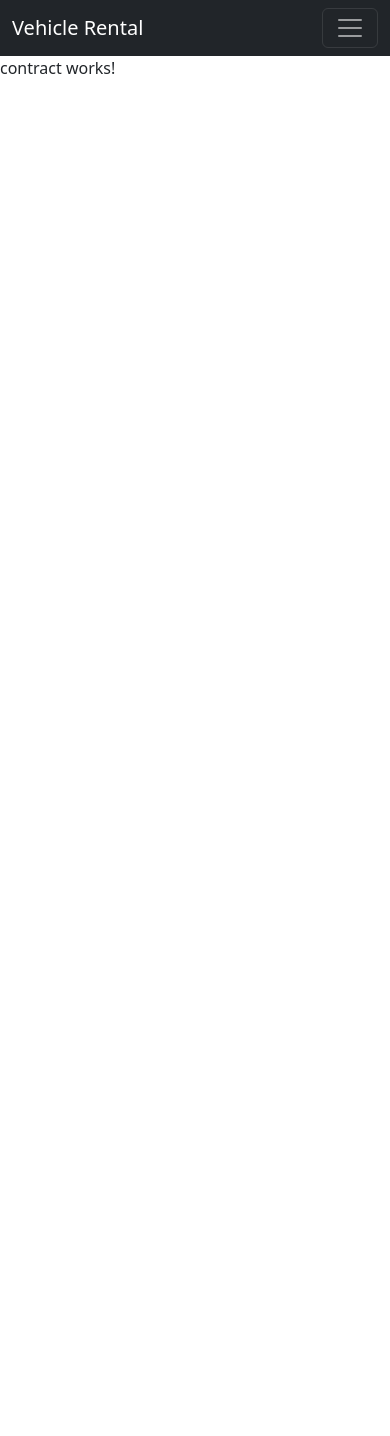
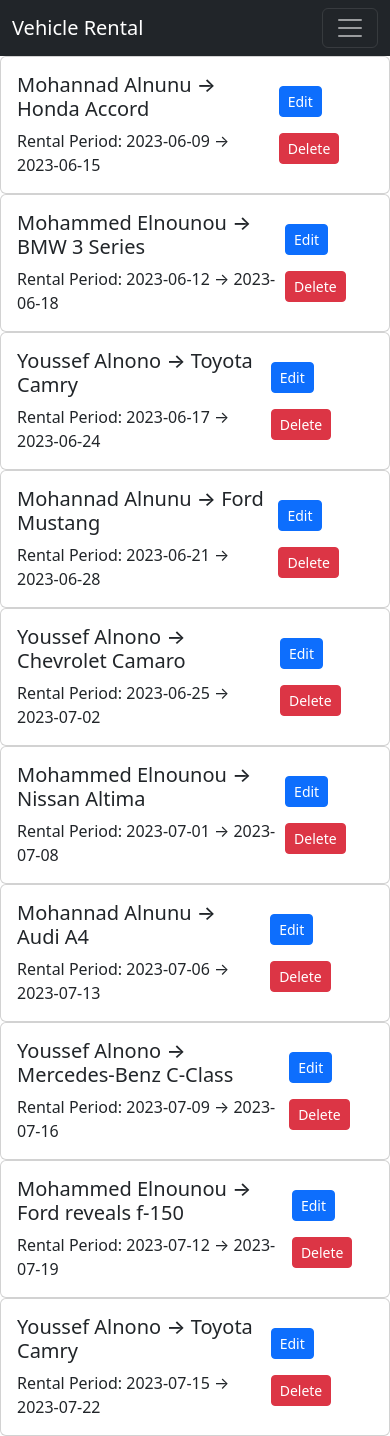
Before and after one commit to Mohanad-ALNUNU/RentingCarsFront, an Angular app: page /contract in a window 390 px wide. Before the commit the page ends 844 px from the top, so only its background shows below. Built offline with nearby package versions, Linux system fonts and the light colour scheme.

Commit message:
fix: render all dialogs responsive

```diff
--- a/package.json
+++ b/package.json
@@ -20,6 +20,7 @@
     "@angular/platform-browser": "^16.0.0",
     "@angular/platform-browser-dynamic": "^16.0.0",
     "@angular/router": "^16.0.0",
+    "@fortawesome/fontawesome-free": "^6.4.0",
     "bootstrap": "^5.2.3",
     "rxjs": "~7.8.0",
     "tslib": "^2.3.0",
--- a/src/app/add-customer-dialog/add-customer-dialog.component.css
+++ b/src/app/add-customer-dialog/add-customer-dialog.component.css
@@ -1,6 +1,57 @@
-.custom-dialog-container {
+
+.dialog-overlay {
+  display: block;
+  position: fixed;
+  z-index: 1050;
+  top: 10%;
+  left: 40%;
+  overflow: hidden;
+  outline: 0;
+}
+
+.dialog-content {
   position: relative;
-  top: 50%;
-  left: 50%;
-  transform: translate(-50%, -50%);
+  width: auto;
+  margin: 0.5rem;
+  pointer-events: none;
+  position: relative;
+  display: flex;
+  flex-direction: column;
+  pointer-events: auto;
+  background-color: #fff;
+  background-clip: padding-box;
+  border: 1px solid rgba(0, 0, 0, 0.2);
+  border-radius: 0.3rem;
+  outline: 0;
 }
+
+@media (max-width: 600px)
+{
+
+  .dialog-overlay {
+    width: 300px;
+    display: block;
+    position: fixed;
+    z-index: 1050;
+    top: 10%;
+    left: 10%;
+    overflow: hidden;
+    outline: 0;
+  }
+
+  .dialog-content {
+    position: relative;
+    width: auto;
+    margin: 0.5rem;
+    pointer-events: none;
+    position: relative;
+    display: flex;
+    flex-direction: column;
+    pointer-events: auto;
+    background-color: #fff;
+    background-clip: padding-box;
+    border: 1px solid rgba(0, 0, 0, 0.2);
+    border-radius: 0.3rem;
+    outline: 0;
+  }
+}
--- a/src/app/add-customer-dialog/add-customer-dialog.component.ts
+++ b/src/app/add-customer-dialog/add-customer-dialog.component.ts
@@ -28,7 +28,7 @@
         console.error('Failed to create customer:', error);
       }
     );
-    this.dialogRef.close();
+    this.dialogRef.close(true);
   }
 
   closeDialog() {
--- a/src/app/contract/contract.component.html
+++ b/src/app/contract/contract.component.html
@@ -1 +1,139 @@
-<p>contract works!</p>
+<!-- Card 1 -->
+<div class="card">
+  <div class="card-body d-flex align-items-center justify-content-between">
+    <div>
+      <h5 class="card-title">Mohannad Alnunu <span class="arrow">&rarr;</span> Honda Accord</h5>
+      <p class="card-text">Rental Period: 2023-06-09 <span class="arrow">&rarr;</span> 2023-06-15</p>
+    </div>
+    <div>
+      <button class="btn btn-primary btn-sm m-2"><i class="fas fa-edit"></i>Edit</button>
+      <button class="btn btn-danger btn-sm m-2"><i class="fas fa-trash-alt"></i>Delete</button>
+    </div>
+  </div>
+</div>
+
+<!-- Card 2 -->
+<div class="card">
+  <div class="card-body d-flex align-items-center justify-content-between">
+    <div>
+      <h5 class="card-title">Mohammed Elnounou <span class="arrow">&rarr;</span> BMW 3 Series</h5>
+      <p class="card-text">Rental Period: 2023-06-12 <span class="arrow">&rarr;</span> 2023-06-18</p>
+    </div>
+    <div>
+      <button class="btn btn-primary btn-sm m-2"><i class="fas fa-edit"></i>Edit</button>
+      <button class="btn btn-danger btn-sm m-2"><i class="fas fa-trash-alt"></i>Delete</button>
+    </div>
+  </div>
+</div>
+
+<!-- Card 3 -->
+<div class="card">
+  <div class="card-body d-flex align-items-center justify-content-between">
+    <div>
+      <h5 class="card-title">Youssef Alnono <span class="arrow">&rarr;</span> Toyota Camry</h5>
+      <p class="card-text">Rental Period: 2023-06-17 <span class="arrow">&rarr;</span> 2023-06-24</p>
+    </div>
+    <div>
+      <button class="btn btn-primary btn-sm m-2"><i class="fas fa-edit"></i>Edit</button>
+      <button class="btn btn-danger btn-sm m-2"><i class="fas fa-trash-alt"></i>Delete</button>
+    </div>
+  </div>
+</div>
+
+<!-- Card 4 -->
+<div class="card">
+  <div class="card-body d-flex align-items-center justify-content-between">
+    <div>
+      <h5 class="card-title">Mohannad Alnunu <span class="arrow">&rarr;</span> Ford Mustang</h5>
+      <p class="card-text">Rental Period: 2023-06-21 <span class="arrow">&rarr;</span> 2023-06-28</p>
+    </div>
+    <div>
+      <button class="btn btn-primary btn-sm m-2"><i class="fas fa-edit"></i>Edit</button>
+      <button class="btn btn-danger btn-sm m-2"><i class="fas fa-trash-alt"></i>Delete</button>
+    </div>
+  </div>
+</div>
+
+<!-- Card 5 -->
+<div class="card">
+  <div class="card-body d-flex align-items-center justify-content-between">
+    <div>
+      <h5 class="card-title">Youssef Alnono <span class="arrow">&rarr;</span> Chevrolet Camaro</h5>
+      <p class="card-text">Rental Period: 2023-06-25 <span class="arrow">&rarr;</span> 2023-07-02</p>
+    </div>
+    <div>
+      <button class="btn btn-primary btn-sm m-2"><i class="fas fa-edit"></i>Edit</button>
+      <button class="btn btn-danger btn-sm m-2"><i class="fas fa-trash-alt"></i>Delete</button>
+    </div>
+  </div>
+</div>
+
+<!-- Card 6 -->
+<div class="card">
+  <div class="card-body d-flex align-items-center justify-content-between">
+    <div>
+      <h5 class="card-title">Mohammed Elnounou <span class="arrow">&rarr;</span> Nissan Altima</h5>
+      <p class="card-text">Rental Period: 2023-07-01 <span class="arrow">&rarr;</span> 2023-07-08</p>
+    </div>
+    <div>
+      <button class="btn btn-primary btn-sm m-2"><i class="fas fa-edit"></i>Edit</button>
+      <button class="btn btn-danger btn-sm m-2"><i class="fas fa-trash-alt"></i>Delete</button>
+    </div>
+  </div>
+</div>
+
+<!-- Card 7 -->
+<div class="card">
+  <div class="card-body d-flex align-items-center justify-content-between">
+    <div>
+      <h5 class="card-title">Mohannad Alnunu <span class="arrow">&rarr;</span> Audi A4</h5>
+      <p class="card-text">Rental Period: 2023-07-06 <span class="arrow">&rarr;</span> 2023-07-13</p>
+    </div>
+    <div>
+      <button class="btn btn-primary btn-sm m-2"><i class="fas fa-edit"></i>Edit</button>
+      <button class="btn btn-danger btn-sm m-2"><i class="fas fa-trash-alt"></i>Delete</button>
+    </div>
+  </div>
+</div>
+
+<!-- Card 8 -->
+<div class="card">
+  <div class="card-body d-flex align-items-center justify-content-between">
+    <div>
+      <h5 class="card-title">Youssef Alnono <span class="arrow">&rarr;</span> Mercedes-Benz C-Class</h5>
+      <p class="card-text">Rental Period: 2023-07-09 <span class="arrow">&rarr;</span> 2023-07-16</p>
+    </div>
+    <div>
+      <button class="btn btn-primary btn-sm m-2"><i class="fas fa-edit"></i>Edit</button>
+      <button class="btn btn-danger btn-sm m-2"><i class="fas fa-trash-alt"></i>Delete</button>
+    </div>
+  </div>
+</div>
+
+<!-- Card 9 -->
+<div class="card">
+  <div class="card-body d-flex align-items-center justify-content-between">
+    <div>
+      <h5 class="card-title">Mohammed Elnounou <span class="arrow">&rarr;</span> Ford reveals f-150</h5>
+      <p class="card-text">Rental Period: 2023-07-12 <span class="arrow">&rarr;</span> 2023-07-19</p>
+    </div>
+    <div>
+      <button class="btn btn-primary btn-sm m-2"><i class="fas fa-edit"></i>Edit</button>
+      <button class="btn btn-danger btn-sm m-2"><i class="fas fa-trash-alt"></i>Delete</button>
+    </div>
+  </div>
+</div>
+
+<!-- Card 10 -->
+<div class="card">
+  <div class="card-body d-flex align-items-center justify-content-between">
+    <div>
+      <h5 class="card-title">Youssef Alnono <span class="arrow">&rarr;</span> Toyota Camry</h5>
+      <p class="card-text">Rental Period: 2023-07-15 <span class="arrow">&rarr;</span> 2023-07-22</p>
+    </div>
+    <div>
+      <button class="btn btn-primary btn-sm m-2"><i class="fas fa-edit"></i>Edit</button>
+      <button class="btn btn-danger btn-sm m-2"><i class="fas fa-trash-alt"></i>Delete</button>
+    </div>
+  </div>
+</div>
--- a/src/app/customers/customers.component.ts
+++ b/src/app/customers/customers.component.ts
@@ -46,14 +46,18 @@
   deleteCustomer(id: string | null): void {
     if(id != null){
       console.log(this.customerService.deleteCustomer(id));
-      this.location.getState();
+      setTimeout(() => {
+        this.ngOnInit();
+      }, 500);
     }
   }
 
   updateCustomer(id: string | null, customer: Customer): void {
     if(id != null){
       console.log(this.customerService.updateCustomer(id, customer));
-      this.location.getState();
+      setTimeout(() => {
+        this.ngOnInit();
+      }, 500);
     }
   }
 
@@ -62,6 +66,15 @@
       panelClass: 'custom-dialog-container'
     };
     const dialogRef = this.dialog.open(CustomerDialogComponent, dialogConfig);
+    dialogRef.afterClosed().subscribe(isAdded => {
+      if(isAdded){
+        if(dialogRef){
+          setTimeout(() => {
+            this.ngOnInit();
+          }, 500);
+        }
+      }
+    })
   }
 
   onEdit(customerId: string | null): void {
@@ -77,6 +90,7 @@
           if (editedCustomer) {
             // User saved the edited customer
             this.updateCustomer(customerId, editedCustomer);
+            this.ngOnInit();
           }
         });
       },
@@ -98,8 +112,4 @@
       }
     });
   }
-
-
-
-
 }
--- a/src/app/delete-confirmation-dialog/delete-customer-confirmation-dialog.component.css
+++ b/src/app/delete-confirmation-dialog/delete-customer-confirmation-dialog.component.css
@@ -0,0 +1,25 @@
+.dialog-overlay {
+  background-color: #fff;
+  display: block;
+  position: fixed;
+  z-index: 1050;
+  top: 40%;
+  left: 40%;
+  overflow: hidden;
+  outline: 0;
+}
+
+@media (max-width: 600px)
+{
+.dialog-overlay {
+  width: 200px;
+  background-color: #fff;
+  display: block;
+  position: fixed;
+  z-index: 1050;
+  top: 40%;
+  left: 20%;
+  overflow: hidden;
+  outline: 0;
+}
+}
--- a/src/app/delete-confirmation-dialog/delete-customer-confirmation-dialog.component.html
+++ b/src/app/delete-confirmation-dialog/delete-customer-confirmation-dialog.component.html
@@ -1,3 +1,4 @@
+<div class="dialog-overlay">
   <h2 mat-dialog-title>Confirmation</h2>
   <div mat-dialog-content>
     <p>Are you sure you want to delete this customer?</p>
@@ -6,3 +7,4 @@
     <button mat-button color="warn" (click)="onCancel()">Cancel</button>
     <button mat-button color="primary" (click)="onConfirm()">Delete</button>
   </div>
+</div>
```
Also changed, not shown: 1 other file (tests, documents, lock files or other folders). Lines whose indentation alone changed are shown as unchanged.
